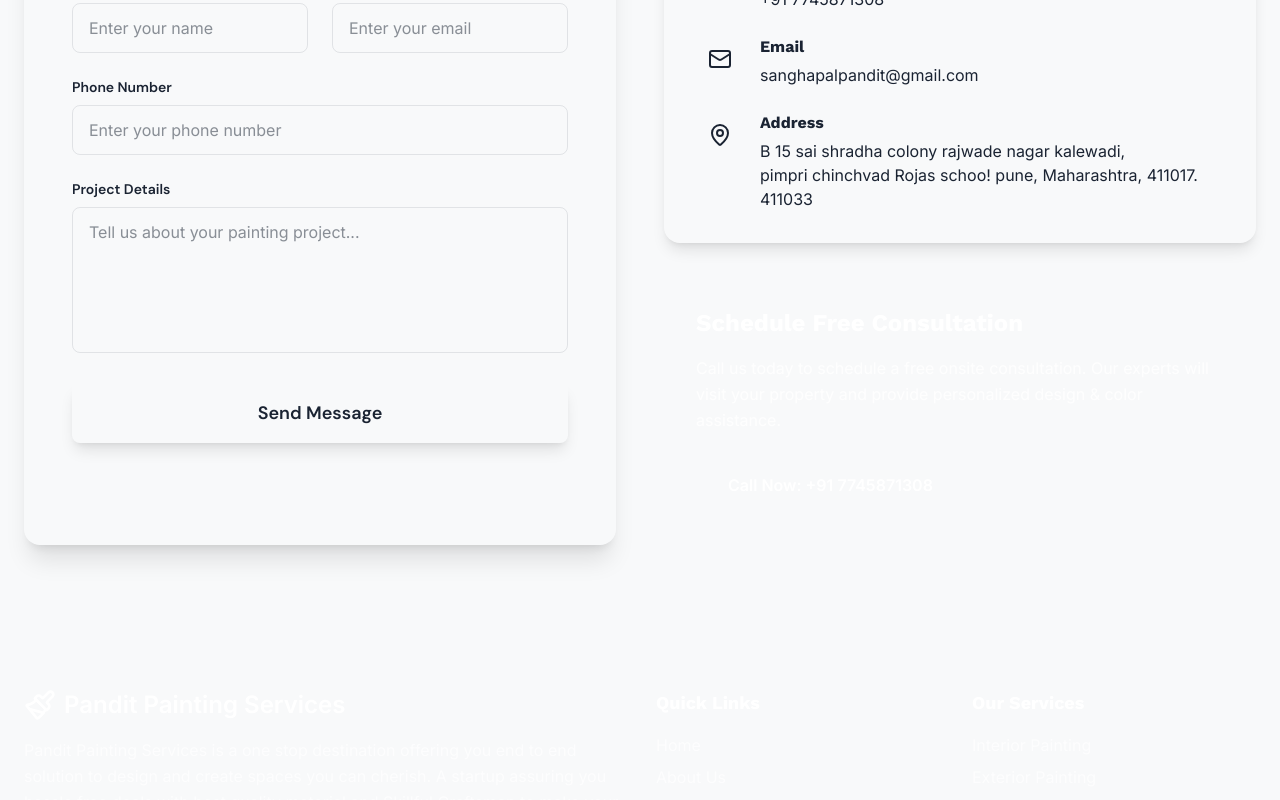
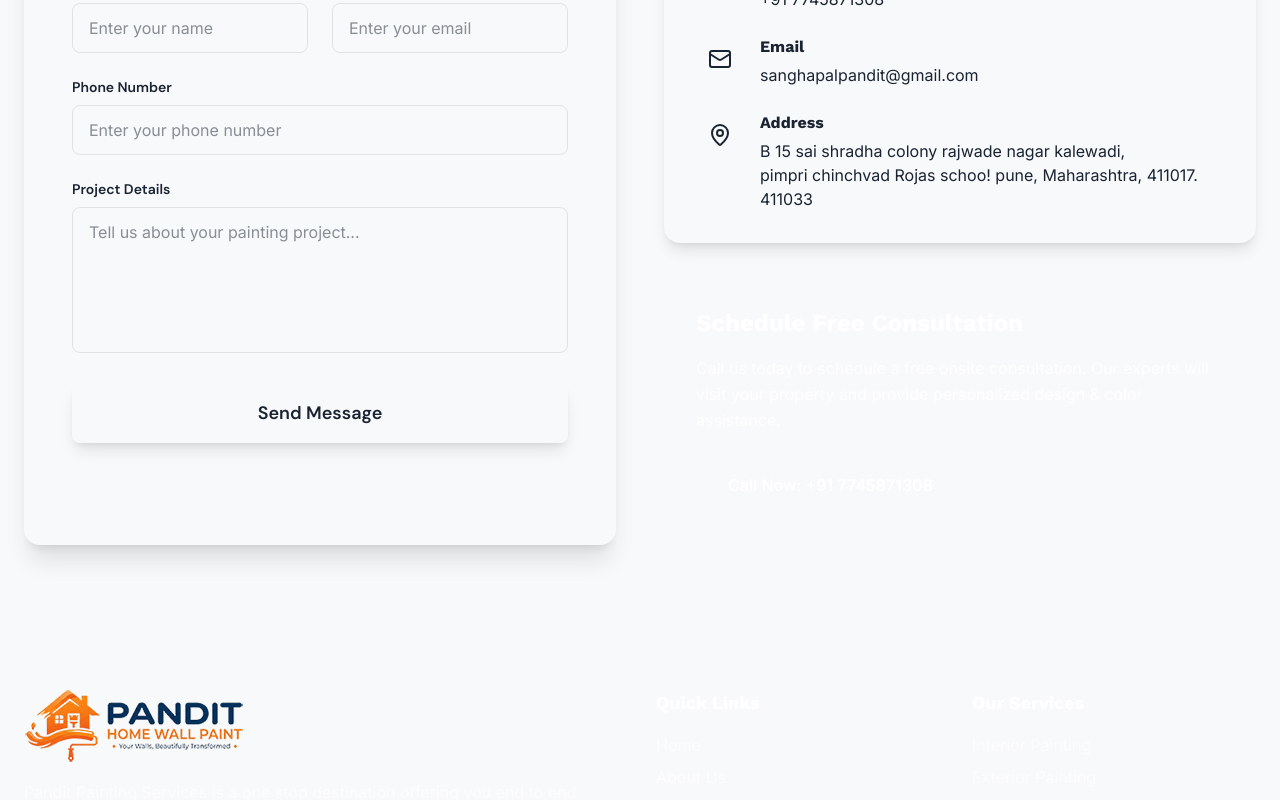
Before and after one commit to ak1803/panditwallpaint, a React (Vite) app: page / in a window 1280 px wide. Shown: the part 4869-5669 px from the top of the page. Built offline with nearby package versions, Linux system fonts and the light colour scheme.

Commit message:
push code

```diff
--- a/src/app/components/Layout.tsx
+++ b/src/app/components/Layout.tsx
@@ -187,8 +187,9 @@ export default function Layout({ children }: { children: React.ReactNode }) {
           <div className="grid md:grid-cols-4 gap-8 mb-8">
             <div className="md:col-span-2">
               <div className="flex items-center gap-2 mb-4">
-                <Paintbrush className="w-8 h-8 text-accent" />
-                <span className="font-bold text-2xl">Pandit Painting Services</span>
+                {/* <Paintbrush className="w-8 h-8 text-accent" />
+                <span className="font-bold text-2xl">Pandit Painting Services</span> */}
+                 <img src={myLocalImage} alt=""/>
               </div>
               <p className="text-white/70 mb-4 leading-relaxed">
                 Pandit Painting Services is a one stop destination offering you end to end solution to design and create spaces you can cherish. A startup assuring you hassle free deals with best quality material and Skillful Craftsman to make your home into heaven.
```
